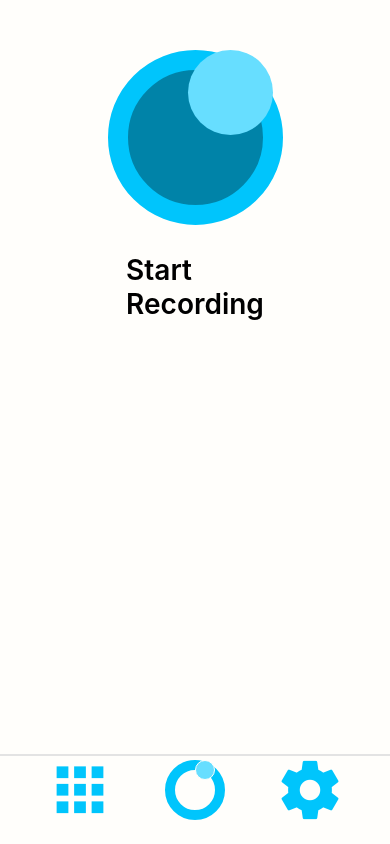
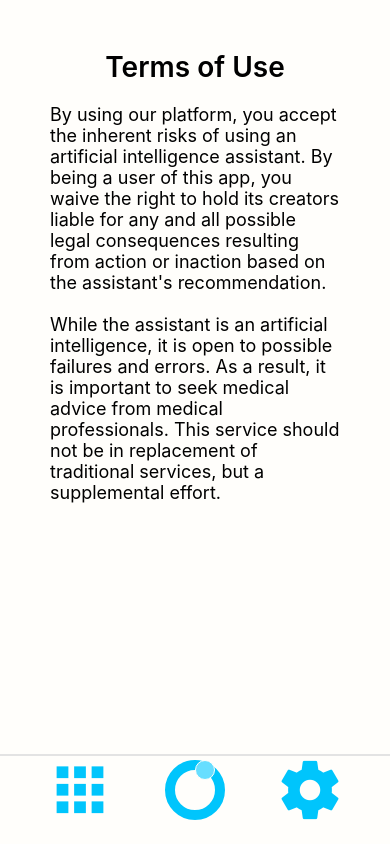
Before and after one commit to ishangarg/SSW555-team-4, a React Native app in the folder frontend/: screen /TermsOfUse in a window 390 px wide. Before the commit this address had no page. Built offline with nearby package versions, Linux system fonts and the light colour scheme.

Commit message:
Added very simple T&C

```diff
--- a/frontend/App.tsx
+++ b/frontend/App.tsx
@@ -10,6 +10,7 @@ import AddContactScreen from "./app/screens/AddContactScreen";
 import ContactsScreen from "./app/screens/ContactsScreen";
 import Navigation from "./app/components/Navigation";
 import SettingsScreen from "./app/screens/SettingsScreen";
+import TermsOfUseScreen from "./app/screens/TermsOfUseScreen";
 
 // Defines any parameters that these components need to render
 
@@ -29,6 +30,7 @@ export default function App() {
           <Stack.Screen name="AddContact" component={AddContactScreen} />
           <Stack.Screen name="Contacts" component={ContactsScreen} />
           <Stack.Screen name="Settings" component={SettingsScreen} />
+          <Stack.Screen name="TermsOfUse" component={TermsOfUseScreen} />
         </Stack.Navigator>
         <Navigation />
       </NavigationContainer>
--- a/frontend/app/config/navigation.ts
+++ b/frontend/app/config/navigation.ts
@@ -5,6 +5,7 @@ export type RootStackParamList = {
   AddContact: undefined;
   Contacts: undefined;
   Settings: undefined;
+  TermsOfUse: undefined;
 };
 
 export type NavigationProp = StackNavigationProp<RootStackParamList>;
--- a/frontend/app/screens/SettingsScreen.tsx
+++ b/frontend/app/screens/SettingsScreen.tsx
@@ -1,5 +1,5 @@
 import React from "react";
-import { Text, StyleSheet } from "react-native";
+import { Text, StyleSheet, View } from "react-native";
 import { TouchableOpacity } from "react-native-gesture-handler";
 import { useNavigation } from "@react-navigation/native";
 
@@ -12,9 +12,11 @@ const SettingsScreen = () => {
 
   const pages: { name: string; path: any }[] = [
     { name: "Contacts", path: "Contacts" },
+    { name: "Terms of Use", path: "TermsOfUse" },
   ];
   return (
     <Screen style={styles.screen}>
+      <View>
         {pages.map(({ path, name }, index) => (
           <TouchableOpacity
             key={index}
@@ -24,6 +26,7 @@ const SettingsScreen = () => {
             <Text style={styles.text}>{name}</Text>
           </TouchableOpacity>
         ))}
+      </View>
     </Screen>
   );
 };
@@ -34,10 +37,10 @@ const styles = StyleSheet.create({
   options: {
     borderBottomColor: colors.primary,
     borderBottomWidth: 2,
+    marginBottom: 15,
   },
   screen: {
     padding: 50,
-    justifyContent: "space-between",
   },
   text: {
     fontSize: subText.fontSize,
--- /dev/null
+++ b/frontend/app/screens/TermsOfUseScreen.tsx
@@ -0,0 +1,41 @@
+import React from "react";
+import Screen from "../components/Screen";
+import { StyleSheet, Text } from "react-native";
+import defaultStyles from "../config/styles";
+
+const TermsOfUseScreen = () => {
+  return (
+    <Screen style={styles.screen}>
+      <Text style={[styles.header, { textAlign: "center" }]}>Terms of Use</Text>
+      <Text style={styles.text}>
+        By using our platform, you accept the inherent risks of using an
+        artificial intelligence assistant. By being a user of this app, you
+        waive the right to hold its creators liable for any and all possible
+        legal consequences resulting from action or inaction based on the
+        assistant's recommendation. {"\n"}
+        {"\n"}While the assistant is an artificial intelligence, it is open to
+        possible failures and errors. As a result, it is important to seek
+        medical advice from medical professionals. This service should not be in
+        replacement of traditional services, but a supplemental effort.
+      </Text>
+    </Screen>
+  );
+};
+
+const { colors, text, subText } = defaultStyles;
+
+const styles = StyleSheet.create({
+  header: {
+    fontSize: text.fontSize,
+    fontWeight: text.fontWeight,
+    marginBottom: 20,
+  },
+  screen: {
+    padding: 50,
+  },
+  text: {
+    fontSize: subText.fontSize,
+  },
+});
+
+export default TermsOfUseScreen;
```
Lines whose indentation alone changed are shown as unchanged.
